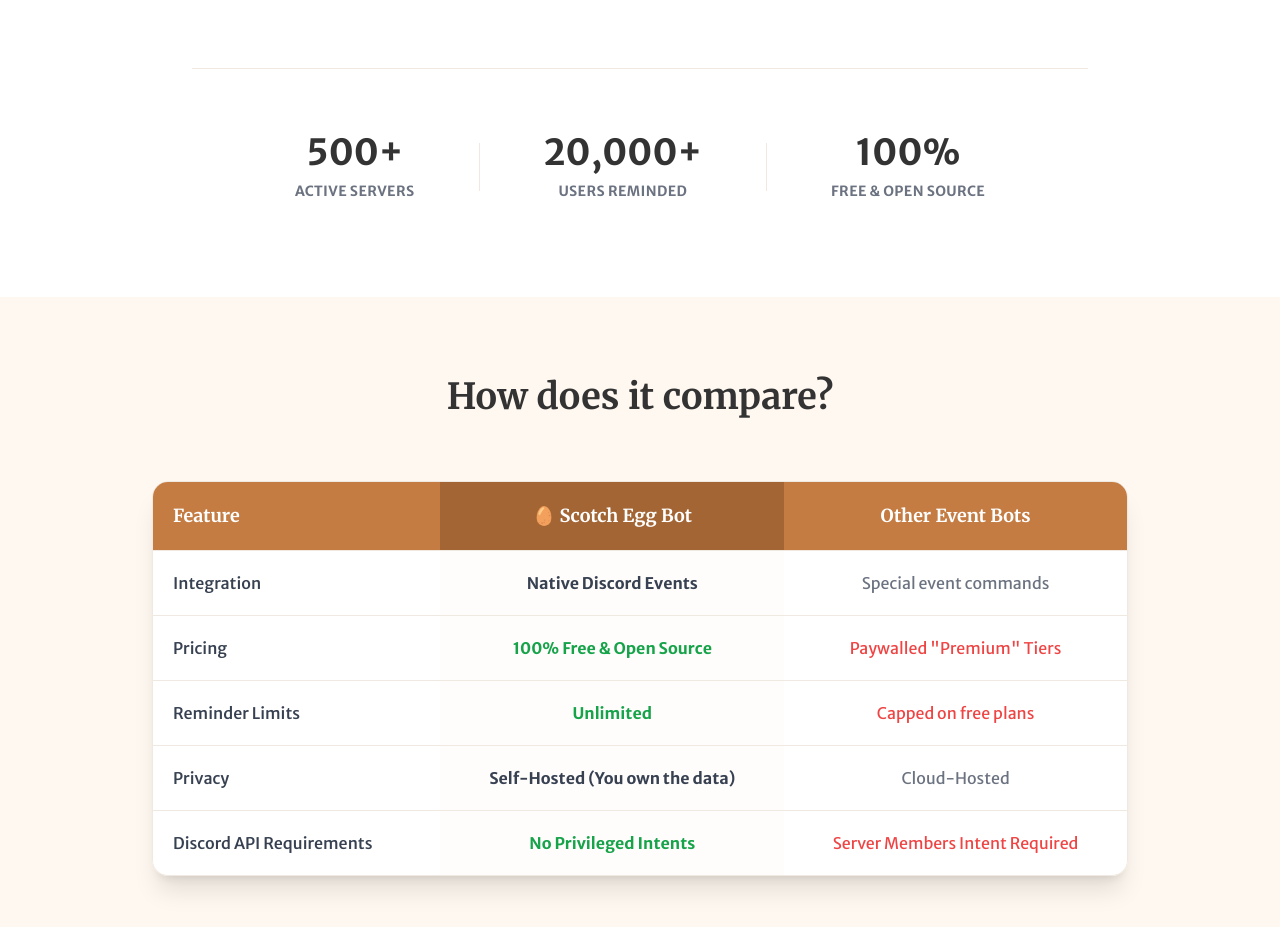
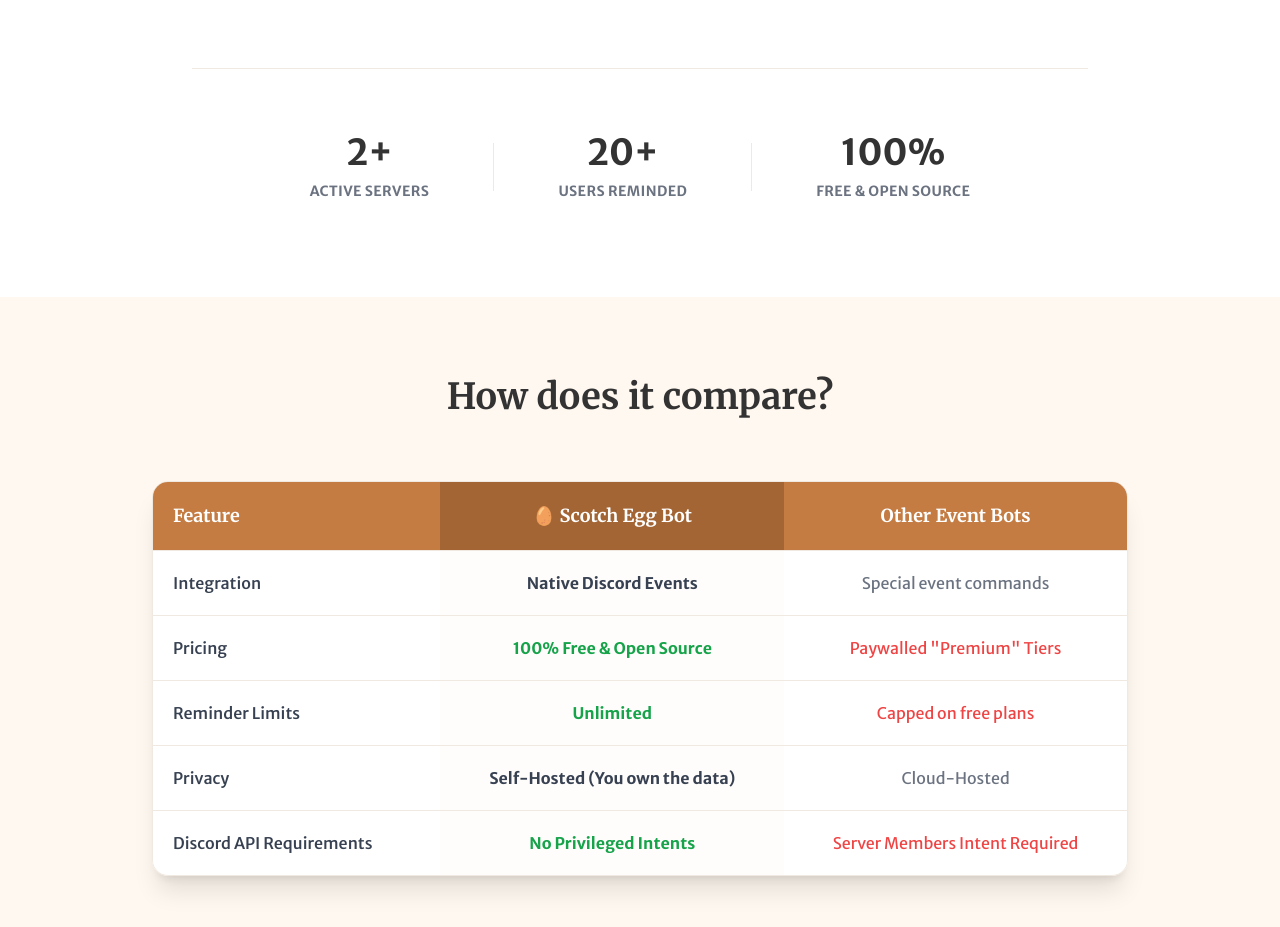
Before and after one commit to verdantly/scotch-egg-bot, a website: page docs/index.html in a window 1280 px wide. Shown: the part 2980-3907 px from the top of the page. Drawn offline with nearby package versions, Linux system fonts and the light colour scheme.

Commit message:
changed stats counter

```diff
--- a/docs/index.html
+++ b/docs/index.html
@@ -363,14 +363,14 @@
                 id="stats-section">
                 <div class="flex flex-col items-center">
                     <span class="text-4xl font-black text-charcoal dark:text-white"><span class="stat-number"
-                            data-target="500">0</span>+</span>
+                            data-target="2">0</span>+</span>
                     <span class="text-sm text-gray-500 dark:text-gray-400 uppercase tracking-wide font-bold mt-2">Active
                         Servers</span>
                 </div>
                 <div class="hidden sm:block h-12 w-px bg-cream-dark dark:bg-gray-700"></div>
                 <div class="flex flex-col items-center">
                     <span class="text-4xl font-black text-charcoal dark:text-white"><span class="stat-number"
-                            data-target="20000">0</span>+</span>
+                            data-target="20">0</span>+</span>
                     <span class="text-sm text-gray-500 dark:text-gray-400 uppercase tracking-wide font-bold mt-2">Users
                         Reminded</span>
                 </div>
```
